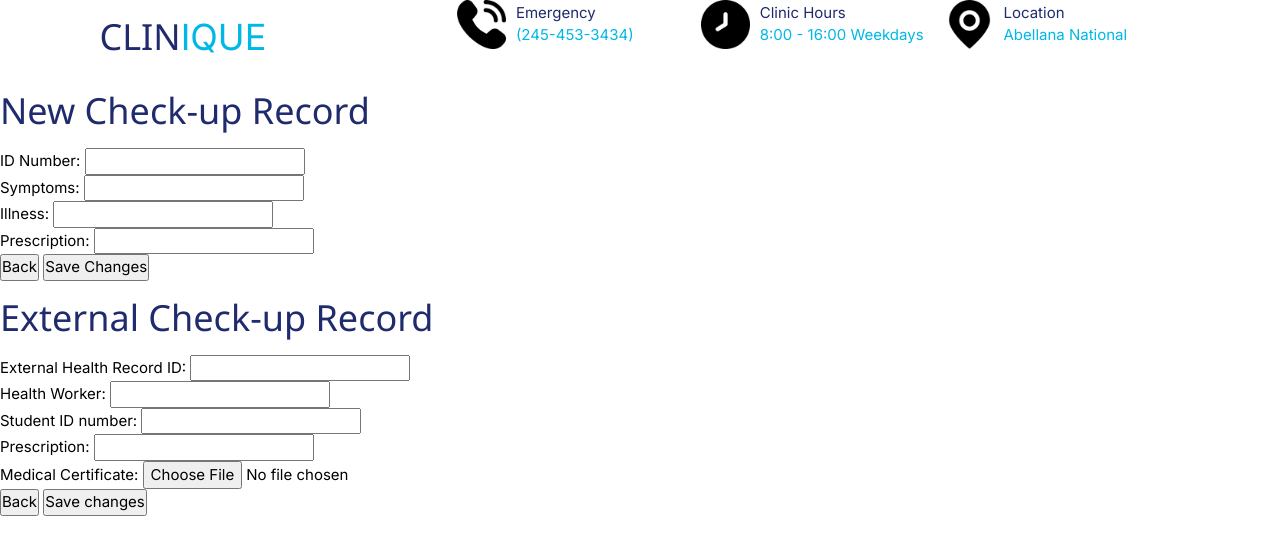
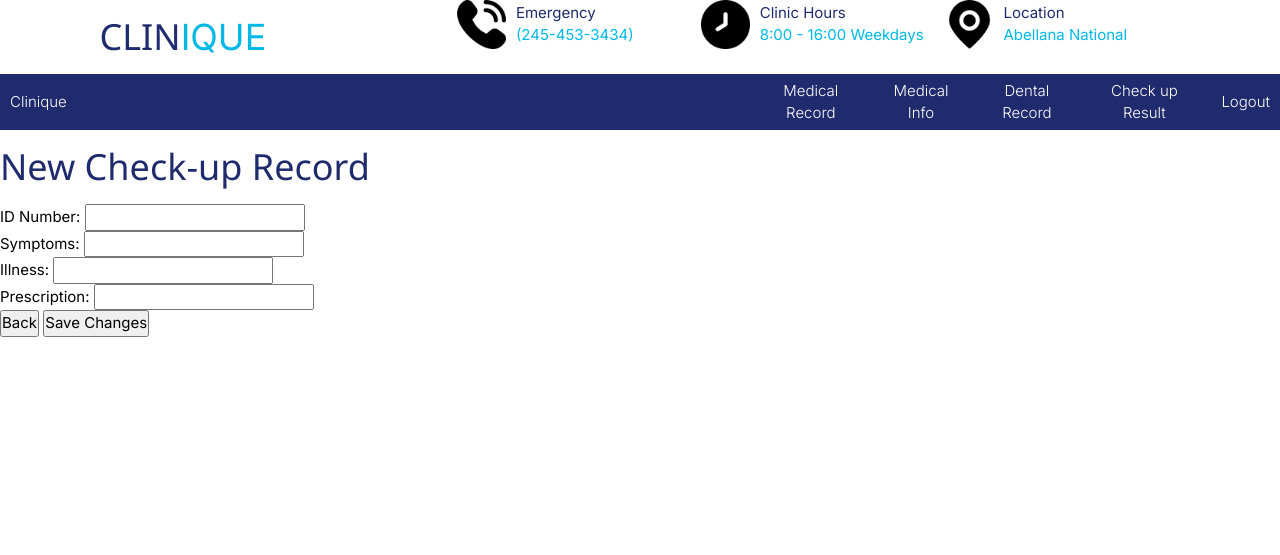
Before and after one commit to TanedoChristian/Clinique, a PHP site: page /view/input-checkup-record.php in a window 1280 px wide. Shown: the top 555 px of the page. Run offline with PHP 8.4, Linux system fonts and the light colour scheme; some web fonts are replaced.

Commit message:
Latest working version

```diff
--- a/templates/nurseheader.php
+++ b/templates/nurseheader.php
@@ -12,7 +12,12 @@
                 <li><a href="Deworm.php">Deworm </a></li>
                 </div>
                 </div>
+		<div class="dropdown">
                 <li><a href="dental-info.php"> Dental Record </a> </li>
+		<div class="dropdown-content">
+                <li><a href ="appointment-list.php">Dental Appointments</a></li>
+                </div>
+                </div>
                 <li><a href="checkup-result.php"> Check up Result </a> </li>
                 <li><a href="../scripts/logout.php">Logout</a></li>
             </ul>
--- a/view/appointment-list.php
+++ b/view/appointment-list.php
@@ -14,6 +14,12 @@ include '../templates/nurseheader.php';
 
 <div class="w3-container checkup-result flex">
 
+<div class="immun-btn-container">
+
+	<button><a href="appointment.php">Add Record </a></button>
+
+
+</div>
 
 
 <table class="w3-table w3-striped">
--- a/view/appointment.php
+++ b/view/appointment.php
@@ -1,8 +1,9 @@
 <?php
 
+
+session_start();
 include '../templates/header.php';
 include '../templates/nurseheader.php';
-session_start();
 
 
 ?>
--- a/view/input-checkup-record.php
+++ b/view/input-checkup-record.php
@@ -1,7 +1,7 @@
 <?php
 session_start();
 	include "../templates/header.php";
-
+	include "../templates/nurseheader.php";
  ?>
 
 <body>
@@ -21,21 +21,4 @@ session_start();
            <input type="submit" value="Save Changes" name="submit">
 </form>
 
-<h1>External Check-up Record</h1>
-<form action="../scripts/process-external-checkup-record.php" method="POST">
-
-            <label for="" class="lbl">External Health Record ID:</label>
-            <input type="text"><br>
-            <label for="" class="lbl">Health Worker:</label>
-            <input type="text"><br>
-            <label for="" class="lbl">Student ID number: </label>
-            <input type="text"><br>
-            <label for="" class="lbl">Prescription:</label>
-            <input type="text"><br>
-            <label for="" class="lbl">Medical Certificate:</label>
-            <input type="file" alt="Choose a file"><br>
-
-            <input type="submit" value="Back">
-            <input type="submit" value="Save changes">
-</form>
 </body>
```
Also changed, not shown: view/dental-info.php (+11 -23 lines), 4 other files.
